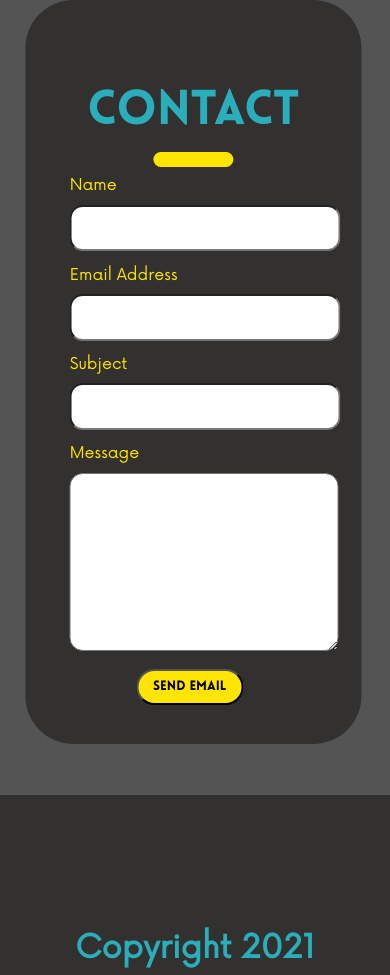
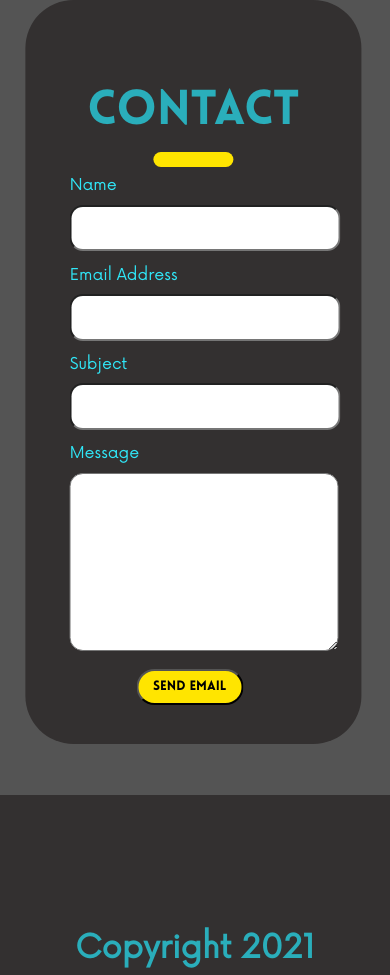
Before and after one commit to mdola19/mdola19.github.io, a plain HTML site: page index.html in a window 390 px wide. Shown: the part 5153-6128 px from the top of the page. Drawn offline with nearby package versions, Linux system fonts and the light colour scheme; a web font is replaced by a local one.

Commit message:
24th edit

```diff
--- a/css/main.scss
+++ b/css/main.scss
@@ -2569,6 +2569,7 @@ footer {
             .form {
                 width: 15em;
                 padding-left: 1em;
+                color: #30e6f7;
 
                 input {
                     width: 18em;
```
Also changed, not shown: css/main.css, 1 other file.
